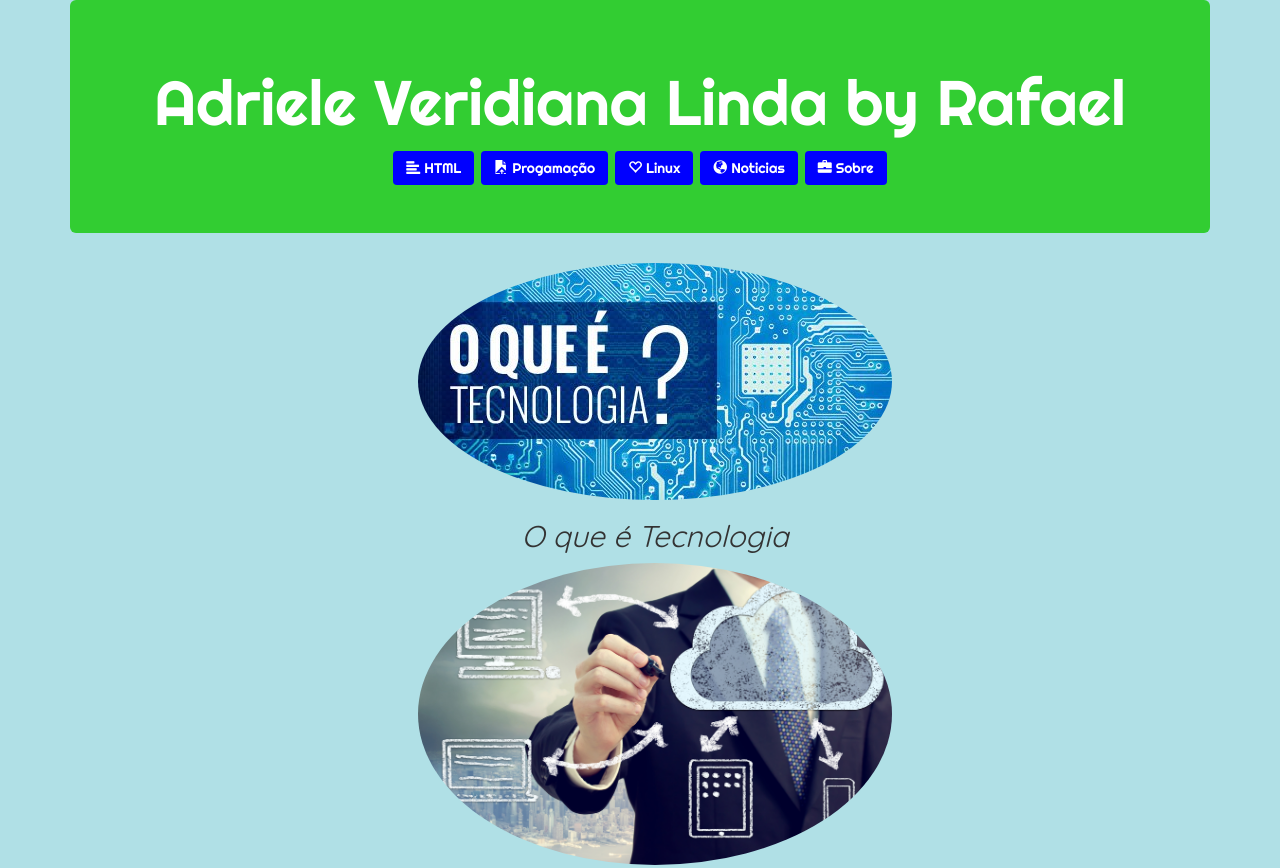
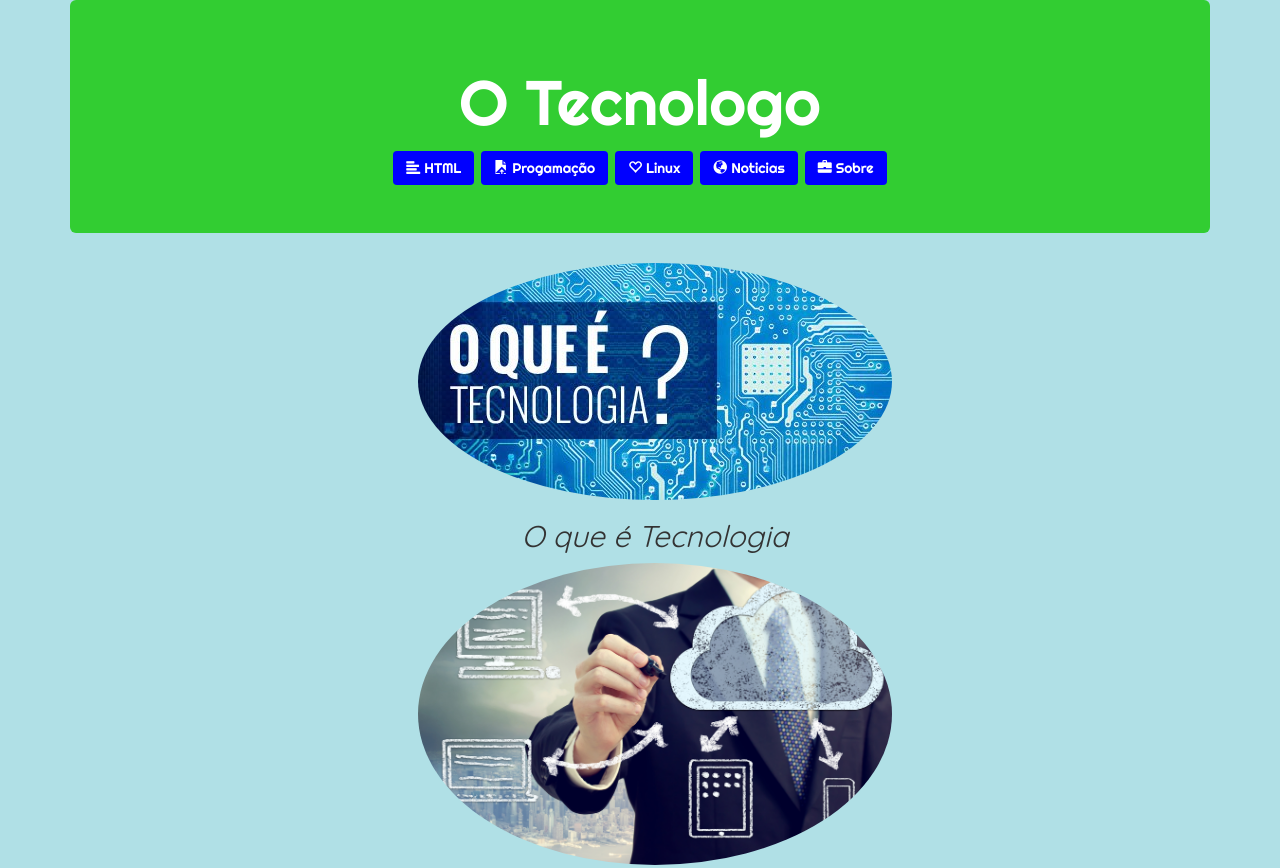
Before and after one commit to rmmenezes/rmmenezes.github.io, a plain HTML site: page index.html in a window 1280 px wide. Shown: the top 868 px of the page. Drawn offline with Linux system fonts and the light colour scheme.

Commit message:
Atualizaçao 03

```diff
--- a/index.html
+++ b/index.html
@@ -18,7 +18,7 @@
 	<body class="container">
 
 		<div class="jumbotron text-center">
-			<h1> Adriele Veridiana Linda by Rafael </h1>
+			<h1> O Tecnologo </h1>
 
 			<button type="button" class="btn btn-small cores">
 			<span class="glyphicon glyphicon-align-left" aria-hidden="true"></span>
```
